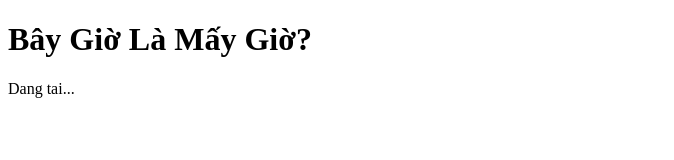
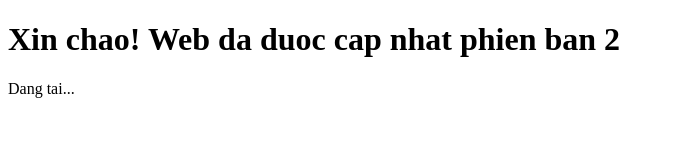
Before and after one commit to vinhkieng/GIT, a plain HTML site: page index.html in a window 1280 px wide. Shown: the whole page, without its empty margins (0-674 px from the left). Drawn offline with Linux system fonts and the light colour scheme; no server answers.

Commit message:
Cap nhat tieu de o nhanh moi

```diff
--- a/index.html
+++ b/index.html
@@ -4,7 +4,7 @@
     <title>Web Xem Gio</title>
 </head>
 <body>
-    <h1>Bây Giờ Là Mấy Giờ?</h1>
+   <h1>Xin chao! Web da duoc cap nhat phien ban 2</h1>
     <p id="time-display">Dang tai...</p>
 
     <script>
```
